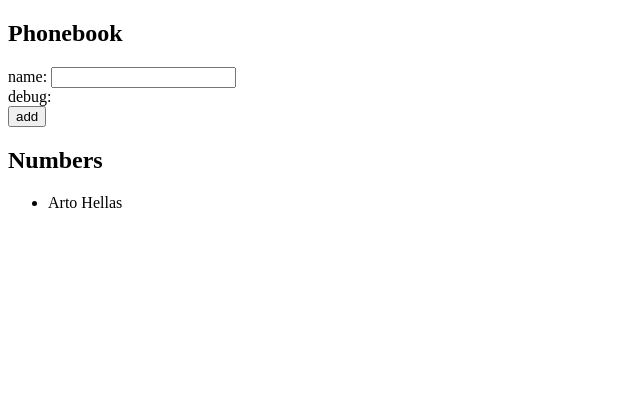
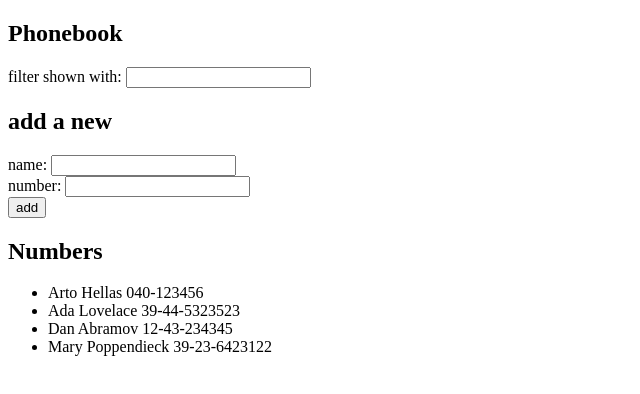
Before and after one commit to AnasGamal/full-stack-open-2023-submissions, a React (Create React App) app in the folder part2/phonebook/: page / in a window 1280 px wide. Shown: the top 394 px of the page, without its empty margins (0-640 px from the left). Built offline with nearby package versions, Linux system fonts and the light colour scheme.

Commit message:
add number property, search functionality

```diff
--- a/part2/phonebook/src/App.js
+++ b/part2/phonebook/src/App.js
@@ -1,41 +1,93 @@
 import { useState } from 'react'
-const Person = ({person}) => <li>{person.name}</li>
+const Person = ({person}) => <li>{person.name} {person.number}</li>
+// const PersonForm = ({newName}, {newNumber}) => {
+//   return (
+//     <div>
+//     name: <input value={newName} onChange={handleNameChange} />
+//   </div>
+//   <div>
+//     number: <input value={newNumber} onChange={handleNumberChange} />
+//   </div>
+//   <div>
+//   )
+// }
+
+
 const App = () => {
   const [persons, setPersons] = useState([
-    { name: 'Arto Hellas' }
+    { name: 'Arto Hellas', number: '040-123456', id: 1 },
+    { name: 'Ada Lovelace', number: '39-44-5323523', id: 2 },
+    { name: 'Dan Abramov', number: '12-43-234345', id: 3 },
+    { name: 'Mary Poppendieck', number: '39-23-6423122', id: 4 }
   ])
   const [newName, setNewName] = useState('')
+  const [newNumber, setNewNumber] = useState('')
+  const [filteredPersons, setFilteredPersons] = useState([])
+  const [filter, setFilter] = useState('')
 
 const addPerson = (event) => {
   event.preventDefault()
   const personObject = {
     name: newName,
+    number: newNumber,
+  }
+  // check if any person object already has the same name property value
+  const nameExists = persons.some((person) => person.name.toLowerCase() === personObject.name.toLowerCase());
+  const numberExists = persons.some((person) => person.number === personObject.number);
+  if (nameExists) {
+    alert(`Person with name: ${newName} is already added to phonebook`);
+    return;
+  }
+  if (numberExists) {
+    alert(`Person with number: ${newNumber} is already added to phonebook`);
+    return;
   }
   setPersons(persons.concat(personObject))
   setNewName('')
+  setNewNumber('')
 }
 
 const handleNameChange = (event) => {
-  console.log(event.target.value)
   setNewName(event.target.value)
 }
+const handleNumberChange = (event) => {
+  setNewNumber(event.target.value)
+}
+
+const handleFliter = (event) => {
+  // store filter taken from event and convert it to lower case
+  const currentFilter = event.target.value.toLowerCase();
+  setFilter(currentFilter)
+  setFilteredPersons(persons.filter(
+    person => person.name.toLowerCase().includes(currentFilter)
+    ));
+}
+
+
   return (
     <div>
       <h2>Phonebook</h2>
+      <div>
+          filter shown with: <input value={filter} onChange={handleFliter} />
+        </div>
+      <h2>add a new</h2>
       <form onSubmit={addPerson}>
-        <div>
-          name: <input value={newName} onChange={handleNameChange} />
-        </div>
-        <div>debug: {newName}</div>
-        <div>
+   <div>
+    name: <input value={newName} onChange={handleNameChange} />
+   </div>
+   <div>
+         number: <input value={newNumber} onChange={handleNumberChange} />
+   </div>
+   <div>
           <button type="submit">add</button>
         </div>
       </form>
       <h2>Numbers</h2>
       <ul>
-        {persons.map(person =>
-          <Person key={person.name} person={person} />
-        )}
+        {filter
+        ? filteredPersons.map(person => <Person key={person.name} person={person} />)
+        :
+        persons.map(person => <Person key={person.name} person={person} />)}
       </ul>
     </div>
   )
```
